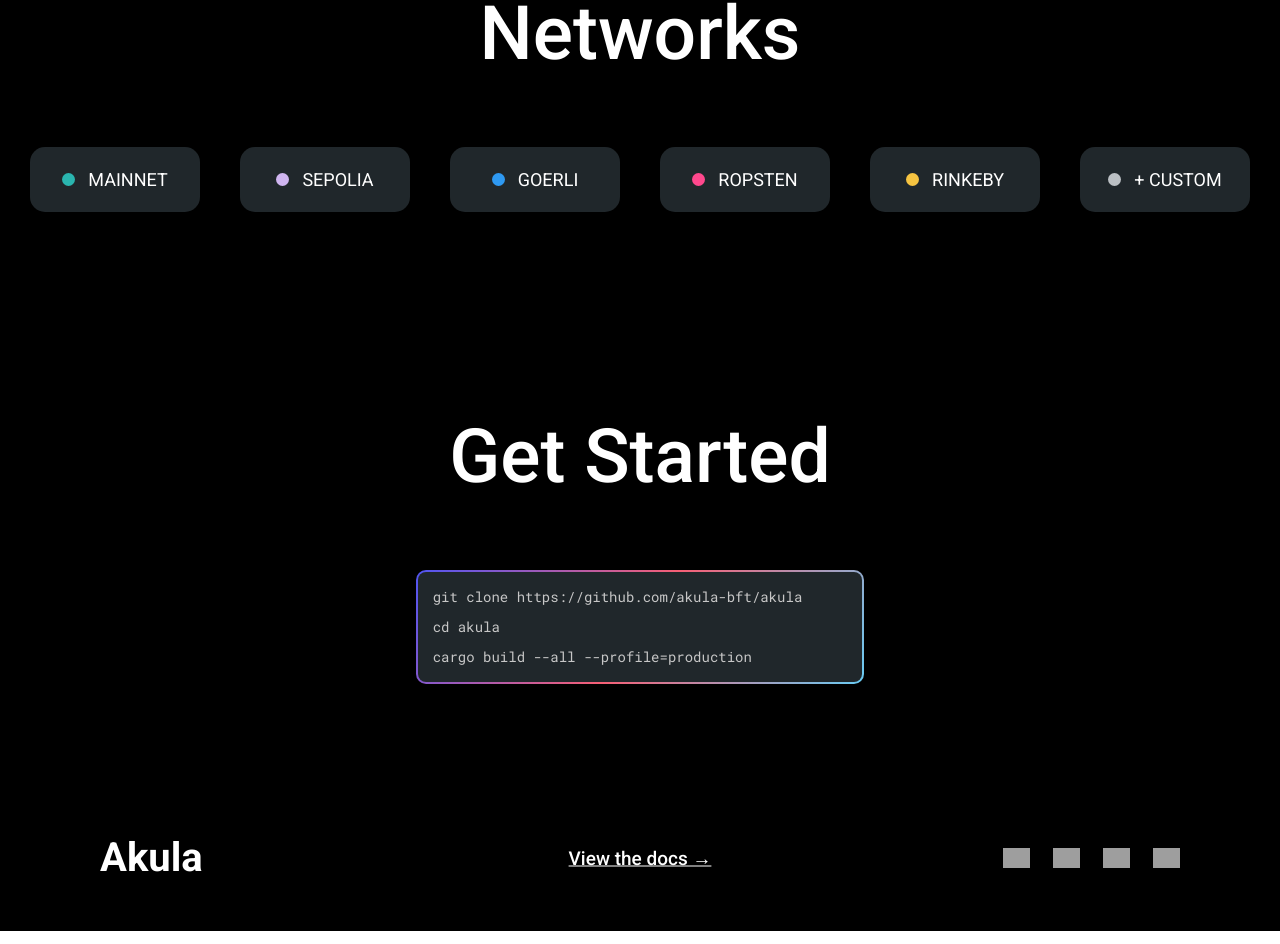
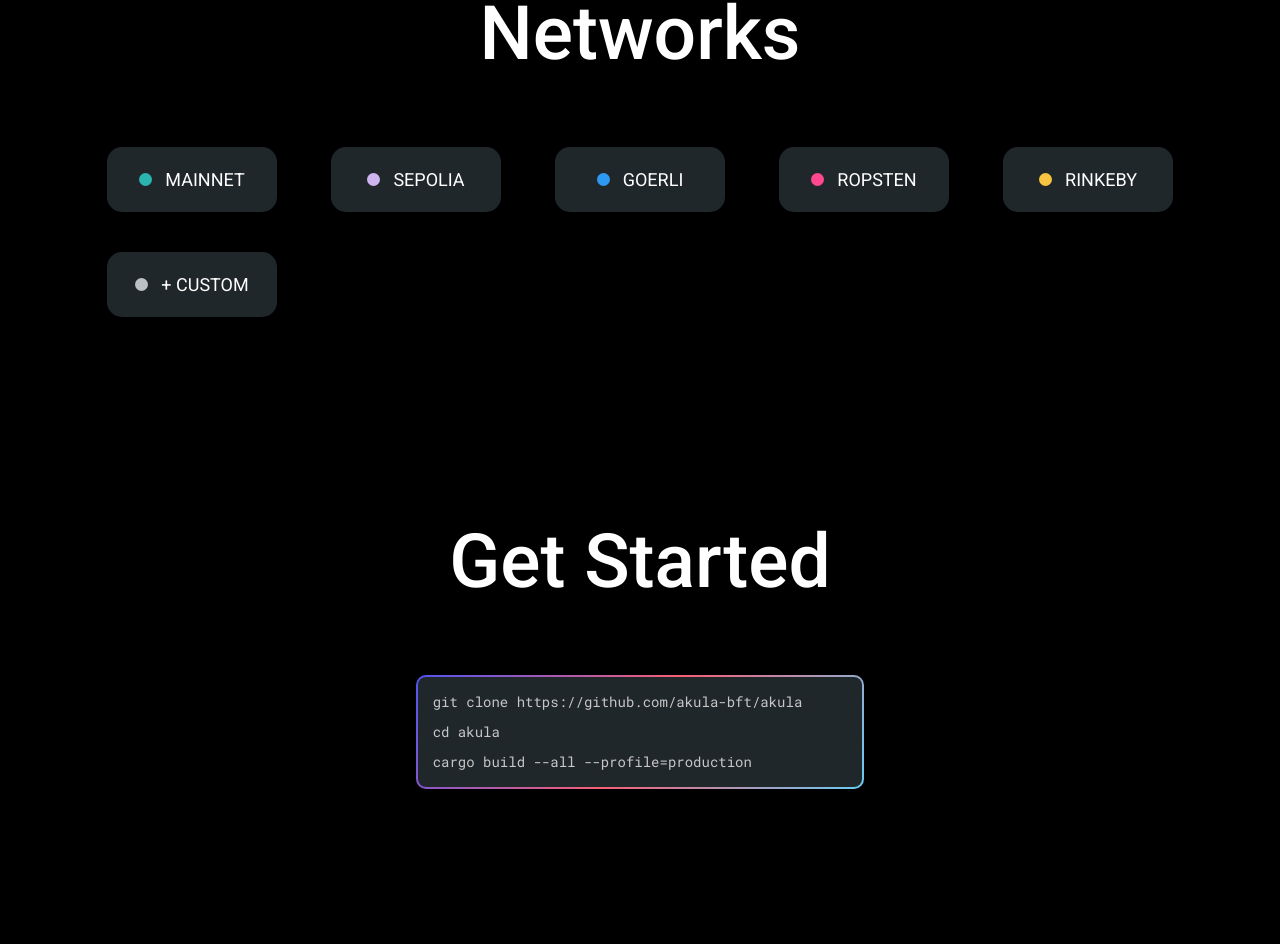
Before and after one commit to akula-bft/website, a React (Create React App) app: page / in a window 1280 px wide. Shown: the part 3843-4787 px from the top of the page. Built offline with nearby package versions, Linux system fonts and the light colour scheme; grey boxes are pictures that could not be loaded.

Commit message:
:bug: fix issue with networks clipping

```diff
--- a/src/components/Networks.tsx
+++ b/src/components/Networks.tsx
@@ -36,7 +36,8 @@ const networks: NetworkType[] = [
 const StyledNetworks = styled.div`
   row-gap: 10rem;
   display: grid;
-  grid-template-columns: repeat(6, 1fr);
+  width: 100%;
+  grid-template-columns: repeat(auto-fit, minmax(17rem, 1fr));
   grid-gap: 4rem;
   font-size: 2rem;
 
```
